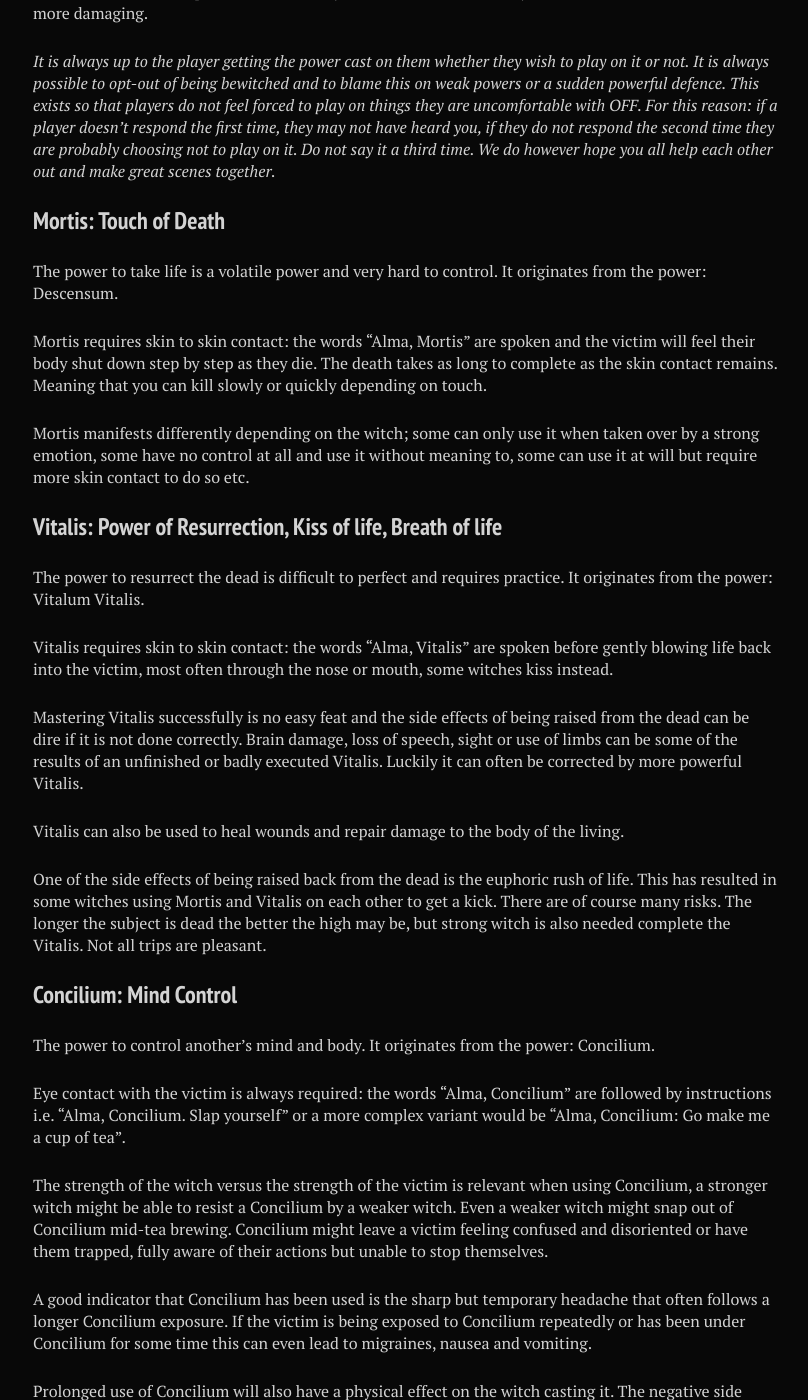
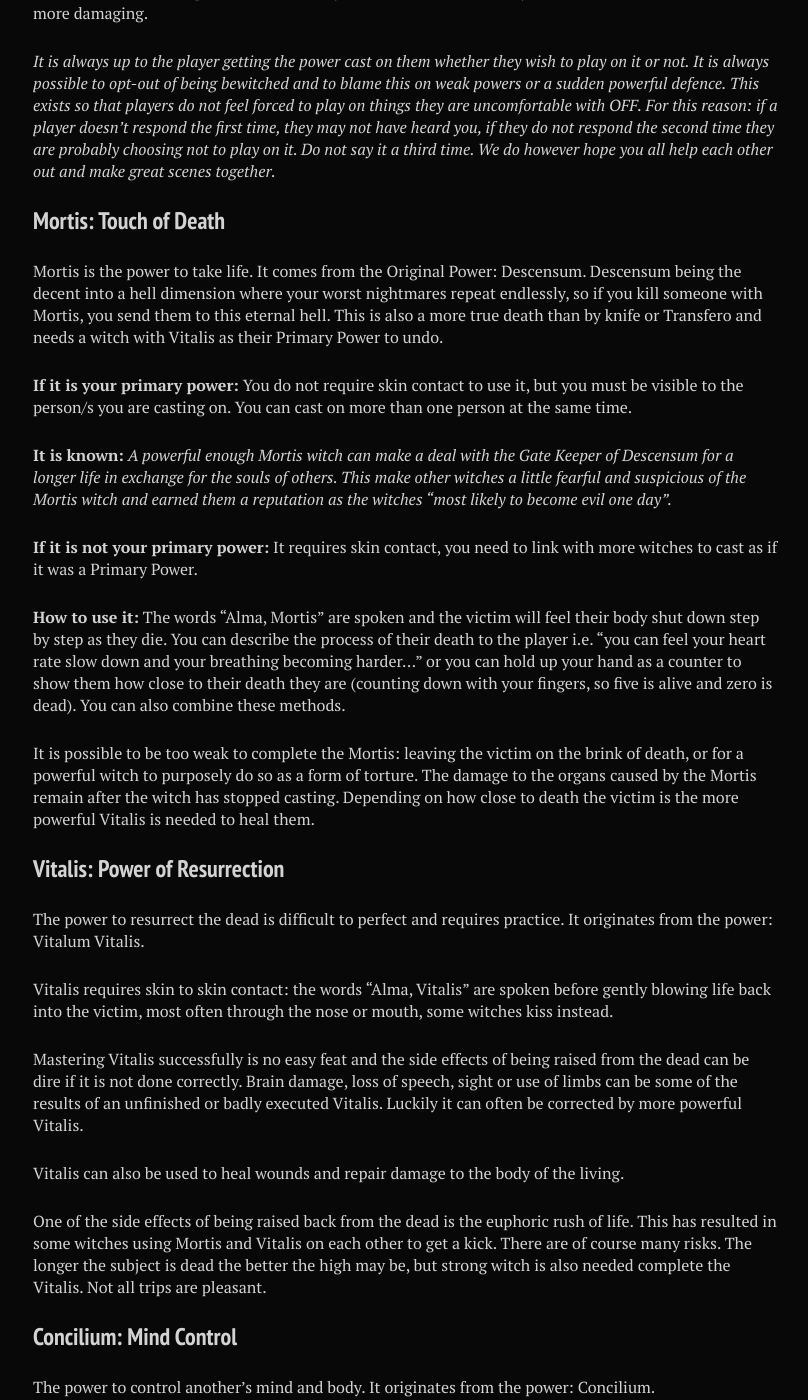
Before and after one commit to stanislavb/en.coven.nu, a Jekyll site: the page built from fictional/index.md, in a window 1280 px wide and 1400 px high, scrolled down 5313 px. Shown: the whole window, without its empty margins (287-1095 px from the left). Built offline with Jekyll 4.4.1, drawn with Linux system fonts in a browser that asks for light colours; nearby versions of some CDN libraries.

Commit message:
Update index.md

```diff
--- a/fictional/index.md
+++ b/fictional/index.md
@@ -122,13 +122,19 @@ The powers manifests differently depending on the witch: some can only use them
 
 ### Mortis: Touch of Death
 
-The power to take life is a volatile power and very hard to control. It originates from the power: Descensum.
+Mortis is the power to take life. It comes from the Original Power: Descensum. Descensum being the decent into a hell dimension where your worst nightmares repeat endlessly, so if you kill someone with Mortis, you send them to this eternal hell. This is also a more true death than by knife or Transfero and needs a witch with Vitalis as their Primary Power to undo.
 
-Mortis requires skin to skin contact: the words “Alma, Mortis” are spoken and the victim will feel their body shut down step by step as they die. The death takes as long to complete as the skin contact remains. Meaning that you can kill slowly or quickly depending on touch.
+**If it is your primary power:** You do not require skin contact to use it, but you must be visible to the person/s you are casting on. You can cast on more than one person at the same time.
 
-Mortis manifests differently depending on the witch; some can only use it when taken over by a strong emotion, some have no control at all and use it without meaning to, some can use it at will but require more skin contact to do so etc.
+**It is known:** *A powerful enough Mortis witch can make a deal with the Gate Keeper of Descensum for a longer life in exchange for the souls of others. This make other witches a little fearful and suspicious of the Mortis witch and earned them a reputation as the witches “most likely to become evil one day”.*
 
-### Vitalis: Power of Resurrection, Kiss of life, Breath of life
+**If it is not your primary power:** It requires skin contact, you need to link with more witches to cast as if it was a Primary Power.
+
+**How to use it:** The words “Alma, Mortis” are spoken and the victim will feel their body shut down step by step as they die. You can describe the process of their death to the player i.e. “you can feel your heart rate slow down and your breathing becoming harder…” or you can hold up your hand as a counter to show them how close to their death they are (counting down with your fingers, so five is alive and zero is dead). You can also combine these methods.
+
+It is possible to be too weak to complete the Mortis: leaving the victim on the brink of death, or for a powerful witch to purposely do so as a form of torture. The damage to the organs caused by the Mortis remain after the witch has stopped casting. Depending on how close to death the victim is the more powerful Vitalis is needed to heal them.
+
+### Vitalis: Power of Resurrection
 
 The power to resurrect the dead is difficult to perfect and requires practice. It originates from the power: Vitalum Vitalis.
 
```
